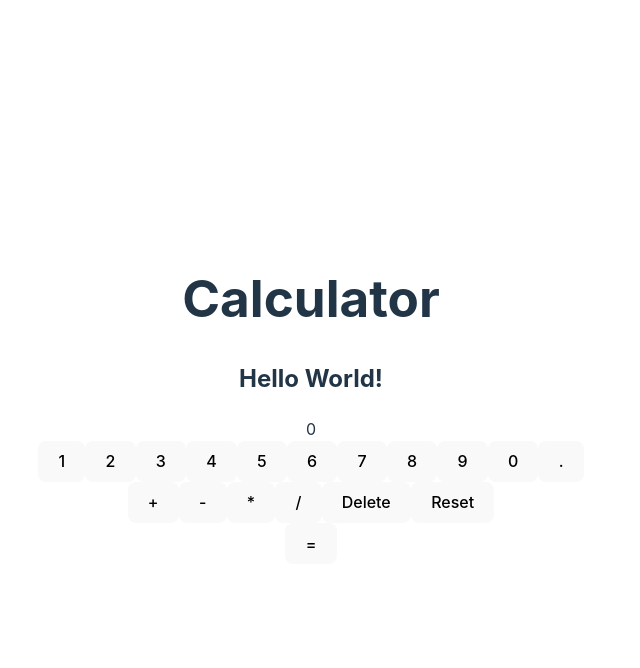
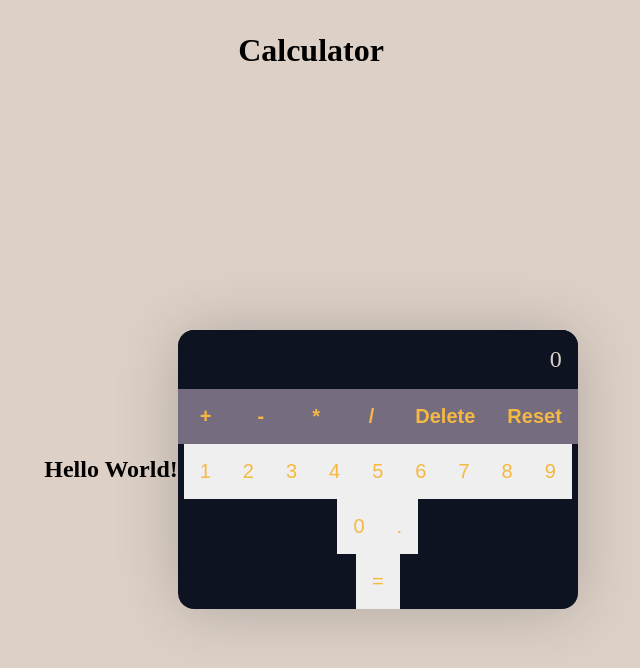
Before and after one commit to zamarz/solid-train, a React (Vite) app: page / in a window 1280 px wide. Shown: the top 668 px of the page, without its empty margins (329-969 px from the left). Built offline with nearby package versions, Linux system fonts and the light colour scheme.

Commit message:
"Add initial styling"

```diff
--- a/src/components/NumbersGrid.tsx
+++ b/src/components/NumbersGrid.tsx
@@ -50,10 +50,19 @@
   };
 
   return (
-    <div>
+    <div className="App">
       <h2>Hello World!</h2>
-      <div>
+      <div className="calculator">
+        <div className="display">
           <span>{result ? "(" + result + ")" : ""}</span> {calc || 0}
+        </div>
+        <div className="operators">
+          <button onClick={() => updateCalc("+")}>+</button>
+          <button onClick={() => updateCalc("-")}>-</button>
+          <button onClick={() => updateCalc("*")}>*</button>
+          <button onClick={() => updateCalc("/")}>/</button>
+          <button onClick={deleteItem}>Delete</button>
+          <button onClick={resetCalculator}>Reset</button>
         </div>
         <div className="numbers">
           {createNumbers()}
@@ -72,20 +81,14 @@
             .
           </button>
         </div>
-      <div className="operators">
-        <button onClick={() => updateCalc("+")}>+</button>
-        <button onClick={() => updateCalc("-")}>-</button>
-        <button onClick={() => updateCalc("*")}>*</button>
-        <button onClick={() => updateCalc("/")}>/</button>
-        <button onClick={deleteItem}>Delete</button>
-        <button onClick={resetCalculator}>Reset</button>
-      </div>
+
         <div>
           <button type="submit" onClick={calculate}>
             =
           </button>
         </div>
       </div>
+    </div>
   );
 };
 
--- a/src/index.css
+++ b/src/index.css
@@ -1,69 +1,82 @@
 :root {
-  font-family: Inter, system-ui, Avenir, Helvetica, Arial, sans-serif;
-  line-height: 1.5;
-  font-weight: 400;
-
-  color-scheme: light dark;
-  color: rgba(255, 255, 255, 0.87);
-  background-color: #242424;
-
-  font-synthesis: none;
-  text-rendering: optimizeLegibility;
-  -webkit-font-smoothing: antialiased;
-  -moz-osx-font-smoothing: grayscale;
-  -webkit-text-size-adjust: 100%;
+  --primary: #766c7f;
+  --secondary: #947eb0;
+  --dark: #0d1321;
+  --light: #ddd1c7;
 }
 
-a {
-  font-weight: 500;
-  color: #646cff;
-  text-decoration: inherit;
-}
-a:hover {
-  color: #535bf2;
+* {
+  margin: 0;
+  padding: 0;
+  box-sizing: border-box;
 }
 
 body {
-  margin: 0;
-  display: flex;
-  place-items: center;
-  min-width: 320px;
-  min-height: 100vh;
+  background-color: var(--light);
 }
 
-h1 {
-  font-size: 3.2em;
-  line-height: 1.1;
+.App {
+  display: flex;
+  min-height: 100vh;
+  align-items: center;
+  justify-content: center;
+}
+
+.calculator {
+  width: 100%;
+  max-width: 400px;
+  background-color: var(--dark);
+  border-radius: 16px;
+  overflow: hidden;
+  box-shadow: 0px 2px 64px rgba(0, 0, 0, 0.2);
+}
+
+.display {
+  padding: 16px;
+  text-align: right;
+  background-color: var(--dark);
+  color: var(--light);
+  font-size: 24px;
+  font-weight: 300;
+}
+
+.display span {
+  font-size: 14px;
+  color: #888;
+}
+
+.operators {
+  display: flex;
 }
 
 button {
-  border-radius: 8px;
-  border: 1px solid transparent;
-  padding: 0.6em 1.2em;
-  font-size: 1em;
-  font-weight: 500;
-  font-family: inherit;
-  background-color: #1a1a1a;
+  appearance: none;
+  outline: none;
+  border: none;
+  color: #f5b841;
+  padding: 16px;
+  font-size: 20px;
   cursor: pointer;
-  transition: border-color 0.25s;
-}
-button:hover {
-  border-color: #646cff;
-}
-button:focus,
-button:focus-visible {
-  outline: 4px auto -webkit-focus-ring-color;
+  transition: 0.4s;
 }
 
-@media (prefers-color-scheme: light) {
-  :root {
-    color: #213547;
-    background-color: #ffffff;
-  }
-  a:hover {
-    color: #747bff;
-  }
-  button {
-    background-color: #f9f9f9;
-  }
+button:hover {
+  opacity: 0.9;
 }
+
+.operators button {
+  flex: 1 1 0%;
+  background-color: var(--primary);
+  font-weight: 700;
+}
+
+.digits {
+  display: flex;
+  flex-wrap: wrap;
+}
+
+.digits button {
+  flex: 1 1 33.333%;
+  max-width: 33.333%;
+  background-color: var(--dark);
+}
```
Lines whose indentation alone changed are shown as unchanged.
